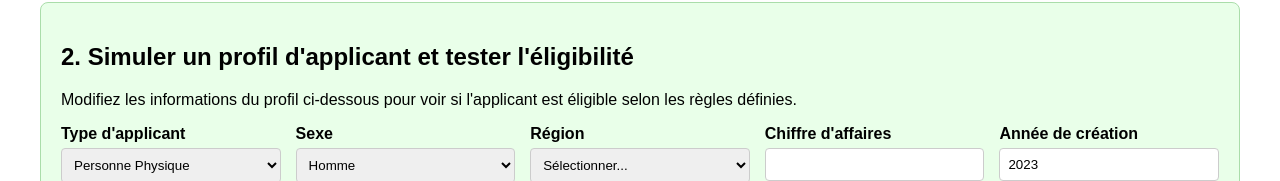
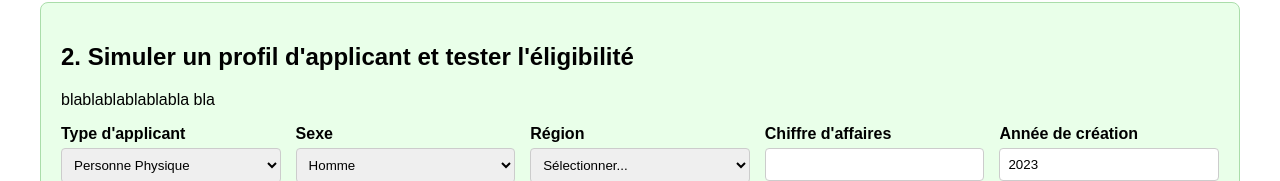
Before and after one commit to yassinekamouss/orgatest, a React (Vite) app: page / in a window 1280 px wide. Shown: the part 455-636 px from the top of the page. Built offline with nearby package versions, Linux system fonts and the light colour scheme.

Commit message:
Update eligibility simulation description in App component

```diff
--- a/src/App.jsx
+++ b/src/App.jsx
@@ -226,8 +226,7 @@ function App() {
 
       <section style={{ border: '1px solid #aaddaa', padding: '20px', borderRadius: '8px', backgroundColor: '#e9ffe9' }}>
         <h2>2. Simuler un profil d'applicant et tester l'éligibilité</h2>
-        <p>Modifiez les informations du profil ci-dessous pour voir si l'applicant est éligible selon les règles définies.</p>
-
+        <p>blablablablablabla bla</p>
         <div style={{ display: 'grid', gridTemplateColumns: 'repeat(auto-fit, minmax(200px, 1fr))', gap: '15px', marginBottom: '20px' }}>
           {fields.map(field => (
             <div key={field.name} style={{ display: 'flex', flexDirection: 'column' }}>
```
